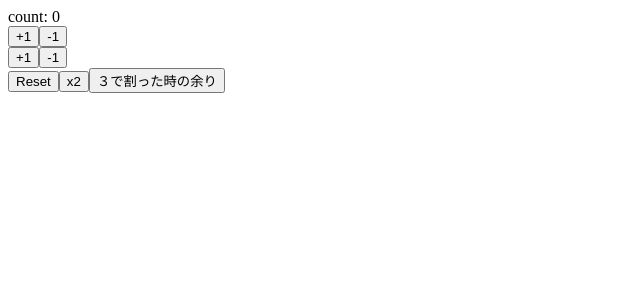
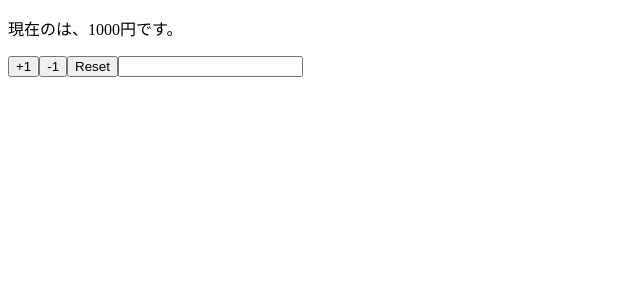
Before and after one commit to XionKannagi/react-hocks-101, a React (Create React App) app: page / in a window 1280 px wide. Shown: the top 300 px of the page, without its empty margins (0-640 px from the left). Built offline with nearby package versions, Linux system fonts and the light colour scheme.

Commit message:
implementation component using multiple states

```diff
--- a/src/App.js
+++ b/src/App.js
@@ -1,39 +1,28 @@
 import React, { useState } from 'react';
 
-const App = () => {
-  const [count, setCount] = useState(0);
+const App = (props) => {
+  const [name, setName] = useState(props.name);
+  const [price, setPrice] = useState(props.price);
 
-  const increment = () => setCount(count + 1);
-  const decrement = () => setCount(count - 1);
-
-  const increment2 = () => setCount(previousCount => previousCount + 1);
-  const decrement2 = () => setCount(previousCount => previousCount - 1);
-
-  const reset = () => setCount(0);
-
-  const double = () => setCount(count * 2);
-
-  const check3 = () => setCount(count % 3 === 0 ? count / 3: count);
+  const reset = () => {
+    setName(props.name);
+    setPrice(props.price);
+  }
 
   return(
     <>
-      <div>count: {count}</div>
-      <div>
-        <button onClick={increment}>+1</button>
-        <button onClick={decrement}>-1</button>
-      </div>
-      <div>
-        <button onClick={increment2}>+1</button>
-        <button onClick={decrement2}>-1</button>
-      </div>
-      <div>
-        <button onClick={reset}>Reset</button>
-        <button onClick={double}>x2</button>
-        <button onClick={check3}>３で割った時の余り</button>
-      </div>
-
+      <p>現在の{name}は、{price}円です。</p>
+      <button onClick={() => setPrice(price + 1)}>+1</button>
+      <button onClick={() => setPrice(price - 1)}>-1</button>
+      <button onClick={reset}>Reset</button>
+      <input value={name} onChange={e => setName(e.target.value)}/>
     </>
   );
 }
 
+App.defaultProps =  {
+  name: '',
+  price: 1000,
+};
+
 export default App;
```
